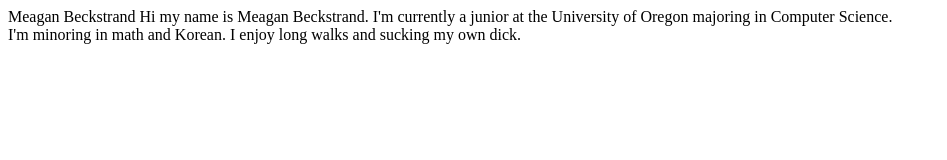
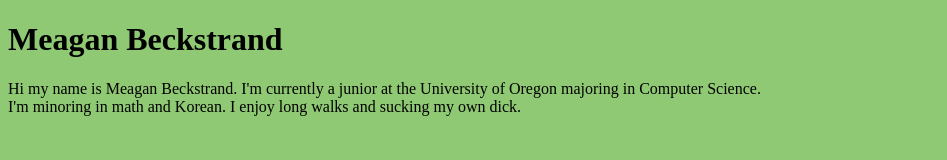
Before and after one commit to meaganbeck/meaganbeck.github.io, a plain HTML site: page index.html in a window 1280 px wide. Shown: the whole page, without its empty margins (0-947 px from the left). Drawn offline with Linux system fonts and the light colour scheme.

Commit message:
Update index.html

```diff
--- a/index.html
+++ b/index.html
@@ -1,6 +1,6 @@
 <!DOCTYPE html>
 <html>
-<body style = "backgroung-color: #8FC973>
+<body style = "background-color: #8FC973;">
 <h1> Meagan Beckstrand</h1>
   Hi my name is Meagan Beckstrand. I'm currently a junior at the University of Oregon majoring in Computer Science. <br>
   I'm minoring in math and Korean.
```
